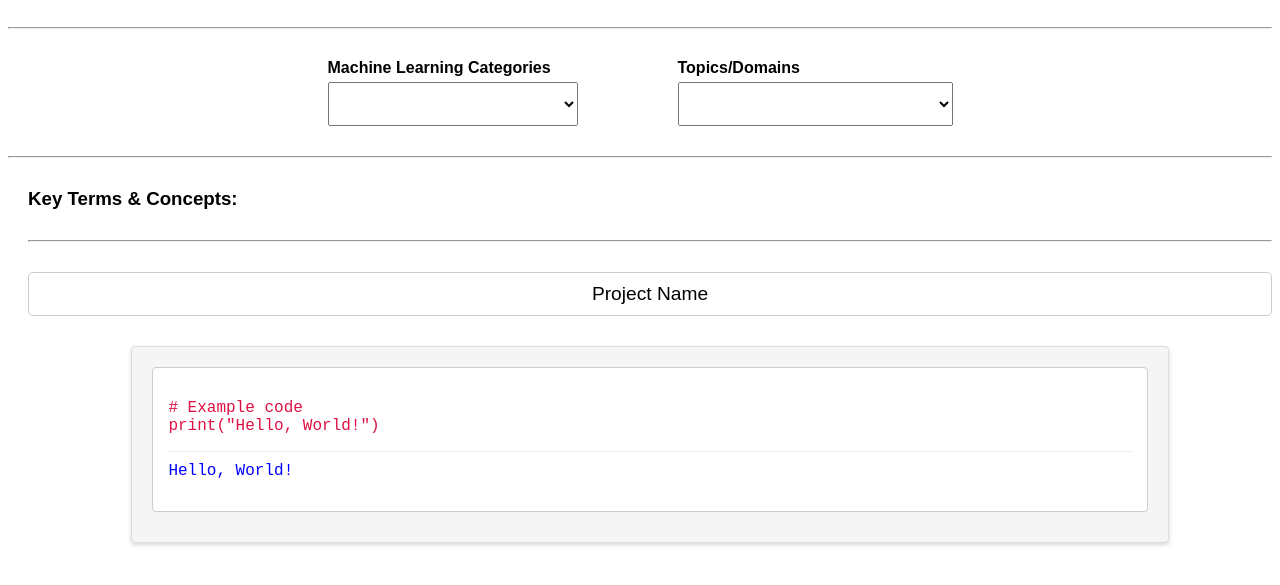
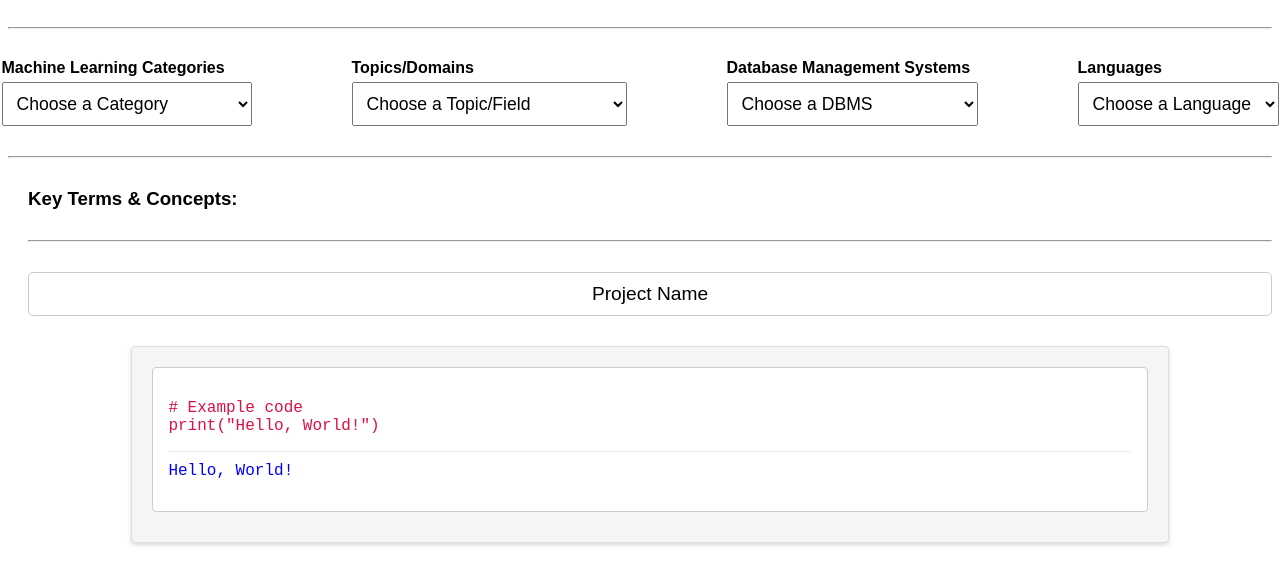
Before and after one commit to robert-z-lehr/Machine-Learning-Reference-Comprehensive, a plain HTML site: page index.html in a window 1280 px wide. Shown: the part 113-698 px from the top of the page. Drawn offline with Linux system fonts and the light colour scheme.

Commit message:
Modified: index.html, added Jupyter Notebook for practicing Gradient Descent

```diff
--- a/index.html
+++ b/index.html
@@ -15,7 +15,7 @@
             <div class="dropdown-title"><strong>Machine Learning Categories</strong></div>
             <select id="mlCategories" onchange="updateContent()">
                 <!-- Options for Machine Learning Categories -->
-                <option value="Empty Category"></option>
+                <option value="Choose Machine Learning Category">Choose a Category</option>
                 <option value="supervisedLearning">Supervised Learning</option>
                 <option value="unsupervisedLearning">Unsupervised Learning</option>
                 <option value="semi-supervisedLearning">Semi-Supervised Learning</option>
@@ -29,10 +29,10 @@
             <div class="dropdown-title"><strong>Topics/Domains</strong></div>
             <select id="topicsFields" onchange="updateContent()">
                 <!-- Options for Topic/Fields -->
-                <option value="Empty Topic/Field"></option>
+                <option value="Choose Topic/Field">Choose a Topic/Field</option>
                 <option value="Healthcare & Medicine">Healthcare</option>
                 <option value="Education & Scholarship">Education & Scholarship</option>
-                <option value="Agriculture & Farming">Agrictulre & Farming</option>
+                <option value="Agriculture & Farming">Agriculture & Farming</option>
                 <option value="Industry & Manufacturing">Industry & Manufacturing</option>
                 <option value="Trade & Commerce">Trade & Commerce</option>
                 <option value="Science & Technology">Science & Technology</option>
@@ -47,10 +47,38 @@
                 <option value="Transportation & Mobility">Transportation & Mobility</option>
                 <option value="Cybersecurity & Fraud">Cybersecurity & Fraud</option>
                 <option value="Entertainment & Media">Cybersecurity & Fraud</option>
-
                 <!-- Add more options here -->
             </select>
         </div>
+
+        <div class="dropdown-group">
+            <div class="dropdown-title"><strong>Database Management Systems</strong></div>
+            <select id="dbms" onchange="updateContent()">
+                <!-- Options for Machine Learning Categories -->
+                <option value="Choose DBMS">Choose a DBMS</option>
+                <option value="PSQL">PSQL (RDMBS)</option>
+                <option value="MySQL">MySQL (RDBMS)</option>
+                <option value="Oracle">Oracle (RDBMS)</option>
+                <option value="SQLite">SQLite (RDBMS)</option>
+                <option value="MongoDB">MongoDB (NoSQL DBMS)</option>
+                <!-- Add more options here -->
+            </select>
+        </div>
+
+        <div class="dropdown-group">
+            <div class="dropdown-title"><strong>Languages</strong></div>
+            <select id="languages" onchange="updateContent()">
+                <!-- Options for Machine Learning Categories -->
+                <option value="Choose Language">Choose a Language</option>
+                <option value="Python">Python</option>
+                <option value="C++">C++</option>
+                <option value="javascript">Javascript</option>
+                <option value="R">R</option>
+                <option value="C">C</option>
+                <!-- Add more options here -->
+            </select>
+        </div>
+
     </div>
     <hr> <!-- Horizontal dividing line -->
     <div class="section-container">
```
Also changed, not shown: 1 other file.
